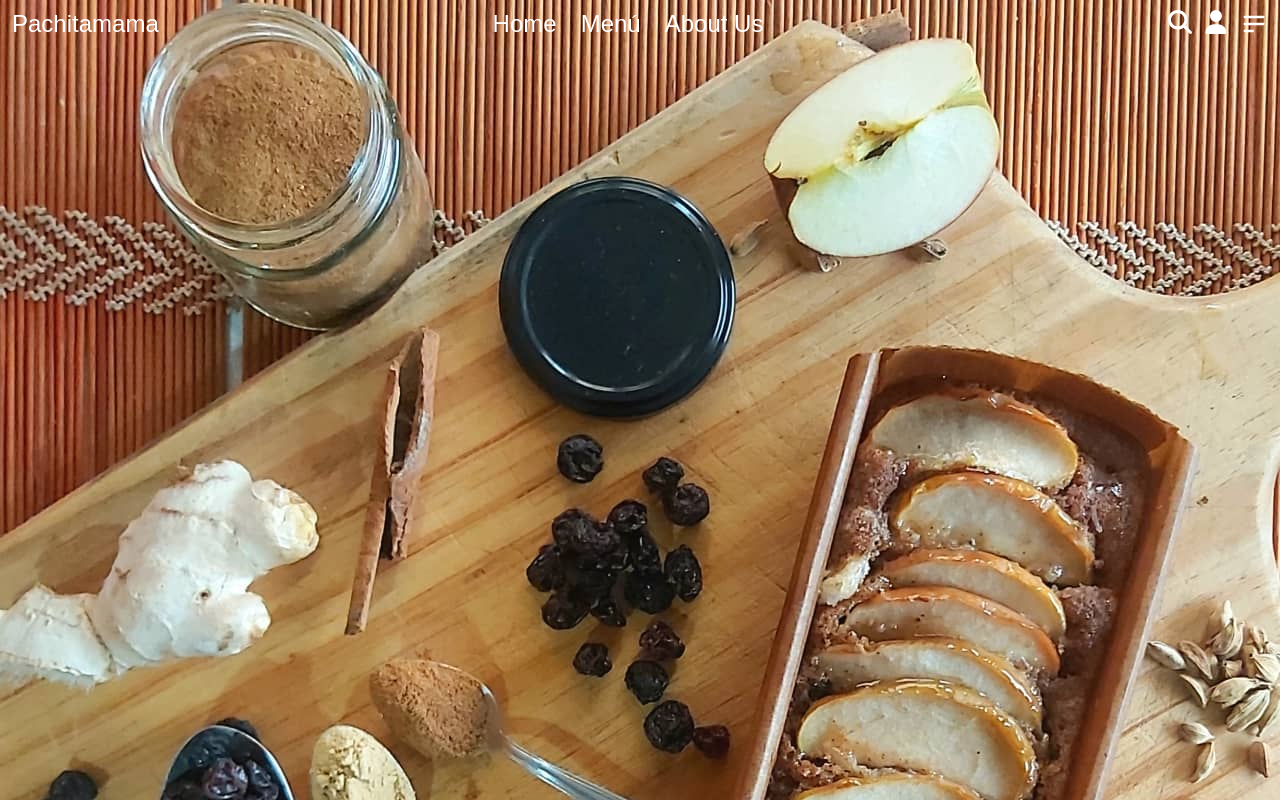
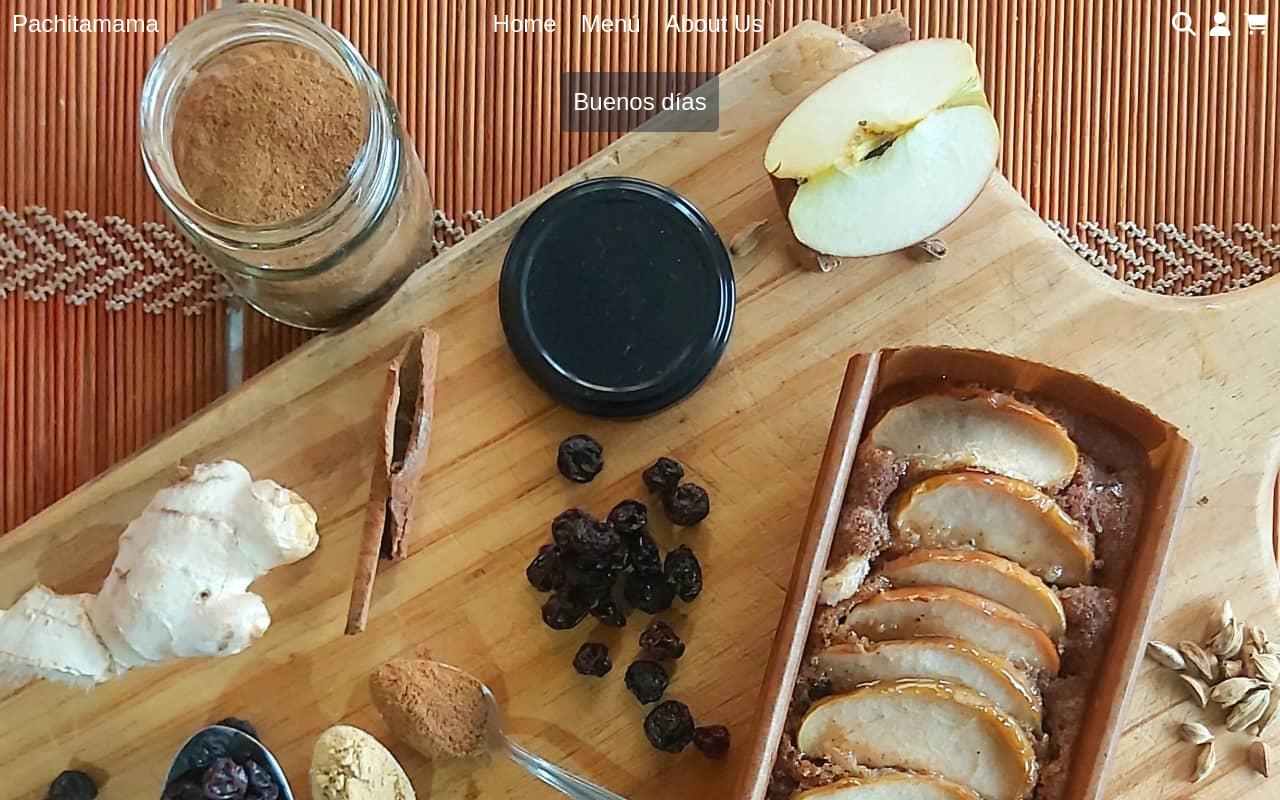
Before and after one commit to Riblast/Pachitamama-eCommerce, a React (Create React App) app: page / in a window 1280 px wide. Built offline with nearby package versions, Linux system fonts and the light colour scheme; the HTML template or start-up script is replaced by a standard one.

Commit message:
CartWidget y ItemListContainer

```diff
--- a/src/App.js
+++ b/src/App.js
@@ -1,14 +1,16 @@
 
 import React from 'react';
 import './App.css';
-import Header from "./components/Header"
+import NavBar from "./components/NavBar"
+import ItemListContainer from './components/ItemListContainer';
 
 
 class App extends React.Component {
   render(){
     return(
-      <div className='bg-background h-full w-full fixed'>
-        <Header/>
+      <div className='bg-background h-screen w-screen'>
+        <NavBar/>
+        <ItemListContainer greeting={"Buenos días"}/>
       </div>
     )
   }
--- /dev/null
+++ b/src/components/CartWidget.js
@@ -0,0 +1,10 @@
+import "../index.css"
+import { faCartShopping } from "@fortawesome/free-solid-svg-icons";
+import { FontAwesomeIcon } from "@fortawesome/react-fontawesome";
+
+const CartWidget = () => {
+    return(
+    <FontAwesomeIcon className="w-6 h-6 text-white" icon={faCartShopping}/>
+    )
+}
+export default CartWidget;
--- /dev/null
+++ b/src/components/ItemListContainer.js
@@ -0,0 +1,12 @@
+import React from 'react'
+
+const ItemListContainer = ({greeting}) => {
+    return (
+        <div className='flex justify-center'>
+            <h2 className='bg-gray-800 bg-opacity-50 p-3 rounded-md font-poppins font-medium text-2xl text-white mx-3 my-6 leading-9'>{greeting}</h2>
+        </div>
+
+    )
+}
+
+export default ItemListContainer;
--- a/src/components/Header.js
+++ b/src/components/NavBar.js
@@ -1,12 +1,12 @@
 import "../index.css"
+import CartWidget from "./CartWidget";
 import { FontAwesomeIcon } from "@fortawesome/react-fontawesome";
 import { faMagnifyingGlass } from "@fortawesome/free-solid-svg-icons";
 import { faUser } from "@fortawesome/free-solid-svg-icons";
 
-const Header =() => {
+const NavBar = () => {
     return (
-        <div className="bg-transparent text-red-600 flex flex-row justify-between items-center p-0 absolute w-full h-12">
-            <div className=""></div>
+        <div className="bg-transparent text-red-600 flex flex-row justify-between items-center p-0 w-full h-12">
             <div className="flex justify-between flex-1">
                 <h3 className="font-poppins font-medium text-2xl text-white leading-9 mx-3">Pachitamama</h3>
             </div>
@@ -20,9 +20,9 @@ const Header =() => {
             <div className="flex flex-1 justify-end gap-3 mx-3">
                 <FontAwesomeIcon className="w-6 h-6 text-white" icon={faMagnifyingGlass} />
                 <FontAwesomeIcon className="w-6 h-6 text-white" icon={faUser} />
-                <svg className="w-7 h-7 text-white" fill="none" stroke="currentColor" viewBox="0 0 24 24" xmlns="http://www.w3.org/2000/svg"><path strokeLinecap="round" strokeLinejoin="round" strokeWidth={2} d="M4 6h16M4 12h16M4 18h7" /></svg>
-                </div>
+                <CartWidget />
+            </div>
         </div>
-    );
+    )
 };
-export default Header;
+export default NavBar;
```
